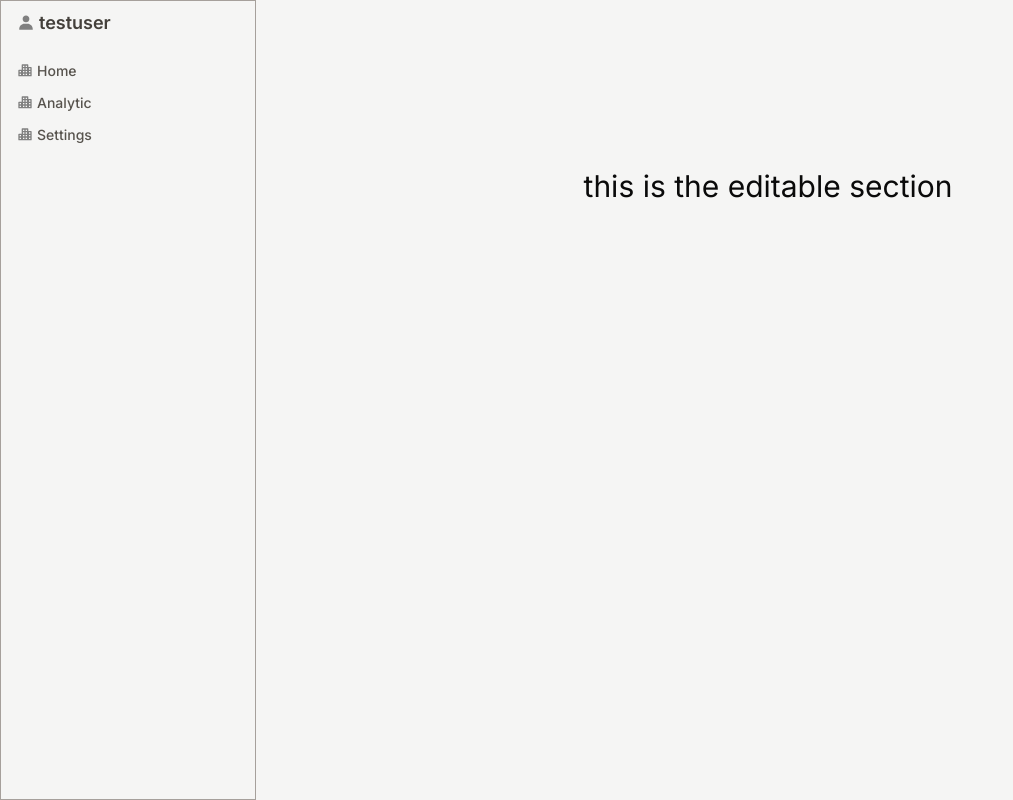
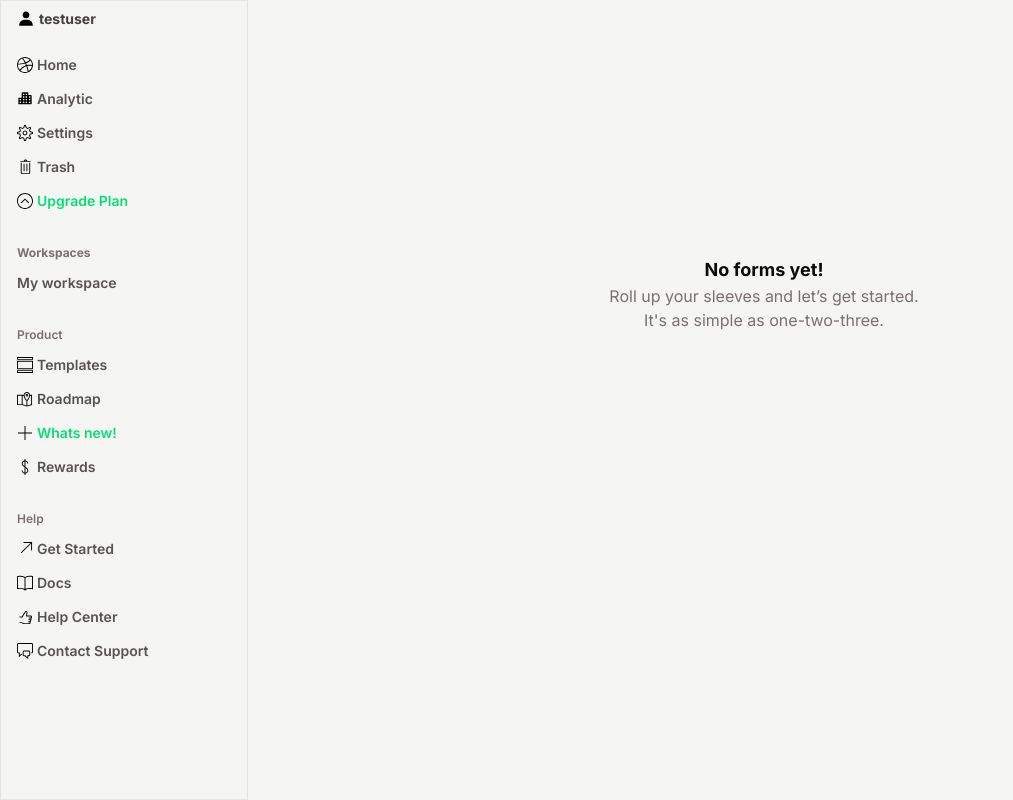
Before and after one commit to harinandan-05/formly_1, a Next.js app in the folder apps/client/: page /dashboard in a window 1280 px wide. Shown: the whole page, without its empty margins (0-1013 px from the left). Built offline with nearby package versions, Linux system fonts and the light colour scheme.

Commit message:
dashboard design

```diff
--- a/apps/client/Logics/Blocks.tsx
+++ /dev/null
@@ -1,47 +0,0 @@
-"use client"
-import { UUID } from "crypto"
-import { Ref, Reference, useEffect, useRef, useState } from "react"
-
-type Blockprop = {
-    id:string,
-    content:string,
-    isactive:boolean,
-    onEnterkey:(id:string) => void
-    onText:(id:string,content:string) => void
-    currentRef:any
-}
-
-
-
-export default function Blocks({id,content,isactive,onEnterkey,onText,currentRef}:Blockprop){
-
-    useEffect(() =>{
-        if(isactive){
-            currentRef.current?.focus()
-        }else return
-
-    },[isactive])
-
-    return (
-        <div contentEditable='true' ref={currentRef}
-
-      suppressContentEditableWarning
-      className="outline-none min-h-6 text-gray-800 ml-101 mt-6"
-      data-placeholder="Type / for blocks"
-        onKeyDown={(e) =>{
-            const key = e.key
-            if(key === "Enter"){
-                e.preventDefault();
-                onEnterkey(id)
-            }
-        }}
-        onInput={(e) =>{
-            const el = e.currentTarget;
-            const text = el.textContent
-            onText(id,text)
-        }}
-        >
-        {content}
-        </div>
-    )
-}
--- a/apps/client/app/auth/callback/page.tsx
+++ b/apps/client/app/auth/callback/page.tsx
@@ -17,12 +17,12 @@ export default function Callback(){
             }
 
             if(data.session){
-                router.push('/editable')
+                router.push('/dashboard')
             }
         }
 
         handleAuth()
-    },[])
+    },[router])
 
     return (
         <div>
--- a/apps/client/app/dashboard/analytics/page.tsx
+++ b/apps/client/app/dashboard/analytics/page.tsx
@@ -0,0 +1,8 @@
+export default function Analytics(){
+
+    return (
+        <div>
+         analytics page
+        </div>
+    )
+}
--- a/apps/client/app/dashboard/page.tsx
+++ b/apps/client/app/dashboard/page.tsx
@@ -2,10 +2,13 @@ import Sidebar from "@/components/dashboard/sidebar";
 
 export default function Dashboard(){
 
-
     return (
-        <div className="text-center text-3xl mt-42">
-            this is the editable section
+        <div className="text-center mt-64">
+            <div>
+                <p className="text-lg font-bold">No forms yet!</p>
+                <p className="text-stone-500">Roll up your sleeves and let’s get started.<br/>
+                    It's as simple as one-two-three.</p>
+            </div>
         </div>
     )
 }
--- a/apps/client/app/dashboard/settings/page.tsx
+++ b/apps/client/app/dashboard/settings/page.tsx
@@ -0,0 +1,8 @@
+export default function Settings(){
+
+    return (
+        <div>
+         settings page
+        </div>
+    )
+}
--- a/apps/client/components/dashboard/sidebar.tsx
+++ b/apps/client/components/dashboard/sidebar.tsx
@@ -1,47 +1,156 @@
 import { BiSolidUser } from "react-icons/bi";
 import { BiSolidCity } from "react-icons/bi";
+import {
+  TfiSettings,
+  TfiTrash,
+  TfiArrowTopRight,
+  TfiBook,
+  TfiComments,
+  TfiThumbUp,
+  TfiArrowCircleUp,
+  TfiDribbble,
+  TfiLayoutAccordionSeparated,
+  TfiPlus,
+  TfiMoney,
+  TfiMapAlt,
+} from "react-icons/tfi";
 
-export default function Sidebar(){
+export default function Sidebar() {
   return (
-
-        <div className="min-h-screen bg-stone-100 border border-stone-400 w-64">
+    <div className="min-h-screen bg-stone-100 border border-stone-200 w-62">
       {/* avatar section */}
       <div className="max-w-64 flex p-2">
         <div className="flex gap-1 items-center mx-2">
-                <BiSolidUser size={18} color="gray"/>
-                <p className="text-lg font-semibold text-stone-700">testuser</p>
+          <BiSolidUser size={18} color="black" />
+          <p className="text-sm font-bold text-stone-700">testuser</p>
+        </div>
       </div>
 
-            </div>
-
-
-            <div className="flex flex-col gap-3 mt-4">
-
+      <div className="flex flex-col gap-2.5 mt-4 items-start">
         {/* Home tab */}
-            <div className="max-w-64 flex items-center">
+        <div className="max-w-64 flex items-center hover:bg-stone-200 rounded-md w-60 py-0.5">
           <div className="flex gap-1 items-center mx-4">
-                    <BiSolidCity color="gray"/>
-                    <p className="text-sm font-medium text-stone-600">Home</p>
+            <TfiDribbble color="black" />
+            <p className="text-sm font-semibold text-stone-600">Home</p>
           </div>
         </div>
 
         {/* analytics tab */}
-            <div className="max-w-64 flex items-center">
+        <div className="max-w-64 flex items-center hover:bg-stone-200 rounded-md w-60 py-0.5">
           <div className="flex gap-1 items-center mx-4">
-                    <BiSolidCity color="gray"/>
-                    <p className="text-sm font-medium text-stone-600">Analytic</p>
+            <BiSolidCity color="black" />
+            <p className="text-sm font-semibold text-stone-600">Analytic</p>
           </div>
         </div>
 
         {/* settings */}
-            <div className="max-w-64 flex items-center">
+        <div className="max-w-64 flex items-center hover:bg-stone-200 rounded-md w-60 py-0.5">
           <div className="flex gap-1 items-center mx-4">
-                    <BiSolidCity color="gray"/>
-                    <p className="text-sm font-medium text-stone-600">Settings</p>
+            <TfiSettings color="black" />
+            <p className="text-sm font-semibold text-stone-600">Settings</p>
+          </div>
+        </div>
+
+        {/* Trash */}
+        <div className="max-w-64 flex items-center hover:bg-stone-200 rounded-md w-60 py-0.5">
+          <div className="flex gap-1 items-center mx-4">
+            <TfiTrash color="black" />
+            <p className="text-sm font-semibold text-stone-600">Trash</p>
+          </div>
+        </div>
+
+        <div className="max-w-64 flex items-center hover:bg-stone-200 rounded-md w-60 py-0.5">
+          <div className="flex gap-1 items-center mx-4">
+            <TfiArrowCircleUp color="black" size={16} />
+            <p className="text-sm font-semibold text-green-400">Upgrade Plan</p>
           </div>
         </div>
       </div>
 
+      {/* workspace */}
+      <div className="flex flex-col mt-8 gap-2.5">
+        <div className="mx-4 max-w-64">
+          <p className="text-xs text-stone-500 font-bold">Workspaces</p>
         </div>
-    )
+
+        <div className="mx-4 max-w-64">
+          <p className="text-sm text-stone-600 font-semibold rounded-md hover:bg-stone-200 py-0.5">
+            My workspace
+          </p>
+        </div>
+      </div>
+
+      {/* product  */}
+
+      <div className="flex flex-col gap-2.5 mt-8">
+        <div className="mx-4 max-w-64">
+          <p className="text-xs text-stone-500 font-semibold">Product</p>
+        </div>
+
+        <div className="max-w-64 flex items-center hover:bg-stone-200 rounded-md w-60 py-0.5">
+          <div className="flex gap-1 items-center mx-4">
+            <TfiLayoutAccordionSeparated color="black" />
+            <p className="text-sm font-semibold text-stone-600">Templates</p>
+          </div>
+        </div>
+
+        <div className="max-w-64 flex items-center hover:bg-stone-200 rounded-md w-60 py-0.5">
+          <div className="flex gap-1 items-center mx-4">
+            <TfiMapAlt color="black" />
+            <p className="text-sm font-semibold text-stone-600">Roadmap</p>
+          </div>
+        </div>
+
+        <div className="max-w-64 flex items-center hover:bg-stone-200 rounded-md w-60 py-0.5">
+          <div className="flex gap-1 items-center mx-4">
+            <TfiPlus color="black" />
+            <p className="text-sm font-semibold text-green-400">Whats new!</p>
+          </div>
+        </div>
+
+        <div className="max-w-64 flex items-center hover:bg-stone-200 rounded-md w-60 py-0.5">
+          <div className="flex gap-1 items-center mx-4">
+            <TfiMoney color="black" />
+            <p className="text-sm font-semibold text-stone-600">Rewards</p>
+          </div>
+        </div>
+      </div>
+
+      <div className="max-w-64 flex flex-col gap-2.5 mt-8">
+        <div className="mx-4 max-w-64">
+          <p className="text-xs text-stone-500 font-semibold">Help</p>
+        </div>
+
+        <div className="max-w-64 flex items-center hover:bg-stone-200 rounded-md w-60 py-0.5">
+          <div className="flex gap-1 items-center mx-4">
+            <TfiArrowTopRight color="black" />
+            <p className="text-sm font-semibold text-stone-600">Get Started</p>
+          </div>
+        </div>
+
+        <div className="max-w-64 flex items-center hover:bg-stone-200 rounded-md w-60 py-0.5">
+          <div className="flex gap-1 items-center mx-4">
+            <TfiBook color="black" />
+            <p className="text-sm font-semibold text-stone-600">Docs</p>
+          </div>
+        </div>
+
+        <div className="max-w-64 flex items-center hover:bg-stone-200 rounded-md w-60 py-0.5">
+          <div className="flex gap-1 items-center mx-4">
+            <TfiThumbUp color="black" />
+            <p className="text-sm font-semibold text-stone-600">Help Center</p>
+          </div>
+        </div>
+
+        <div className="max-w-64 flex items-center hover:bg-stone-200 rounded-md w-60 py-0.5">
+          <div className="flex gap-1 items-center mx-4">
+            <TfiComments color="black" />
+            <p className="text-sm font-semibold text-stone-600">
+              Contact Support
+            </p>
+          </div>
+        </div>
+      </div>
+    </div>
+  );
 }
```
Also changed, not shown: apps/client/app/editable/page.tsx (+57 -57 lines), apps/client/app/dashboard/layout.tsx (line endings or trailing spaces), 1 other file (tests, documents, lock files or other folders). Lines whose indentation alone changed are shown as unchanged.
